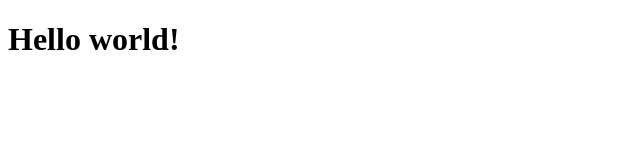
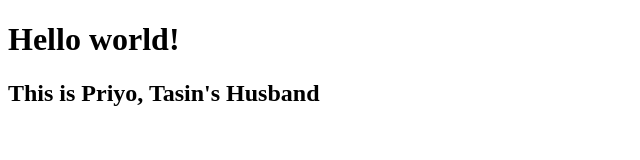
Before and after one commit to amithassanibnsaif/es6tooling, a website built with webpack: page index.html in a window 1280 px wide. Shown: the whole page, without its empty margins (0-640 px from the left). Built offline with nearby package versions, Linux system fonts and the light colour scheme.

Commit message:
es6tooling

```diff
--- a/index.html
+++ b/index.html
@@ -7,6 +7,7 @@
 </head>
 <body>
     <h1>Hello world!</h1>
+    <h2>This is Priyo, Tasin's Husband</h2>
     <script src="dist/bundle.js"></script>
 </body>
 </html>
```
